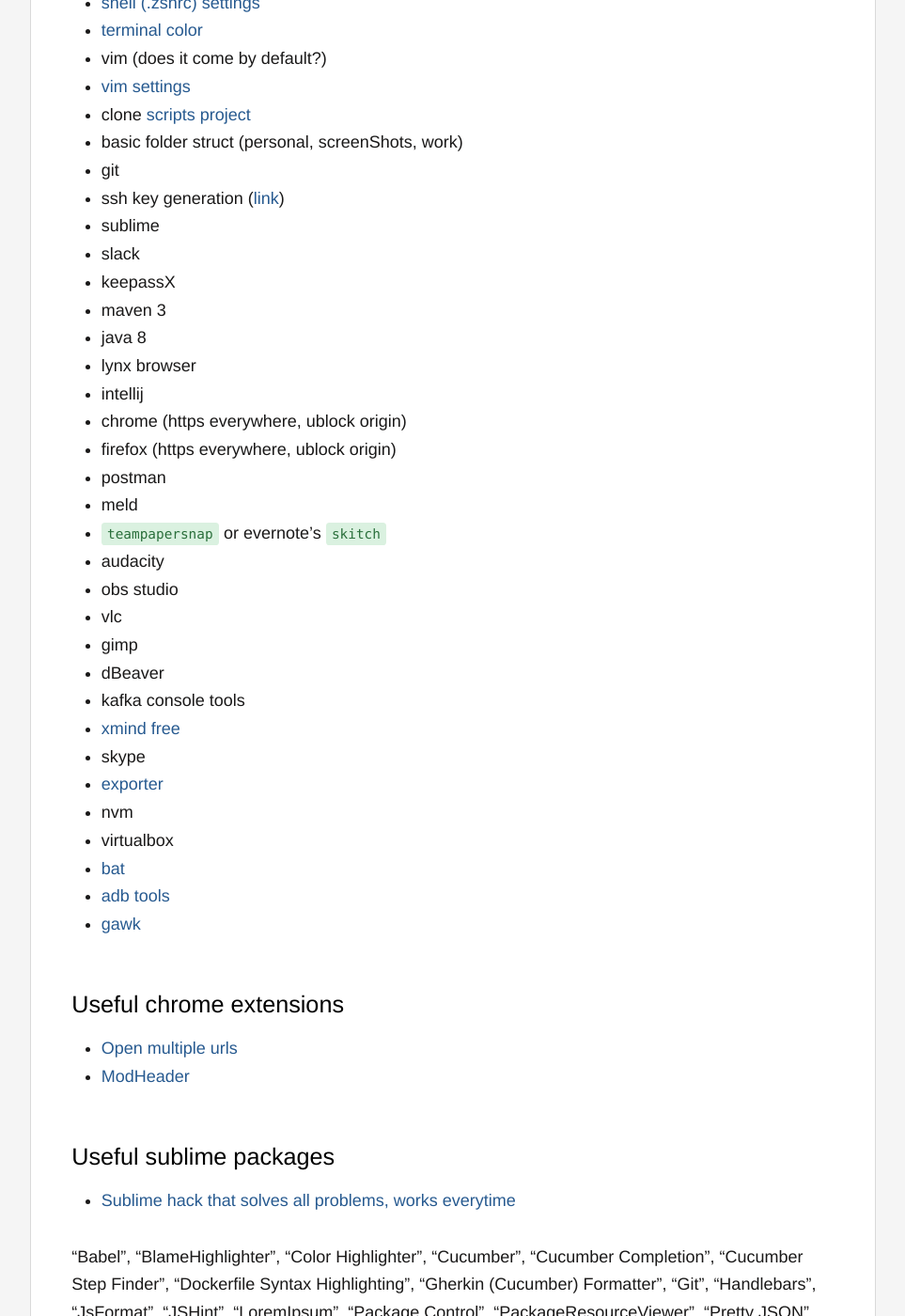
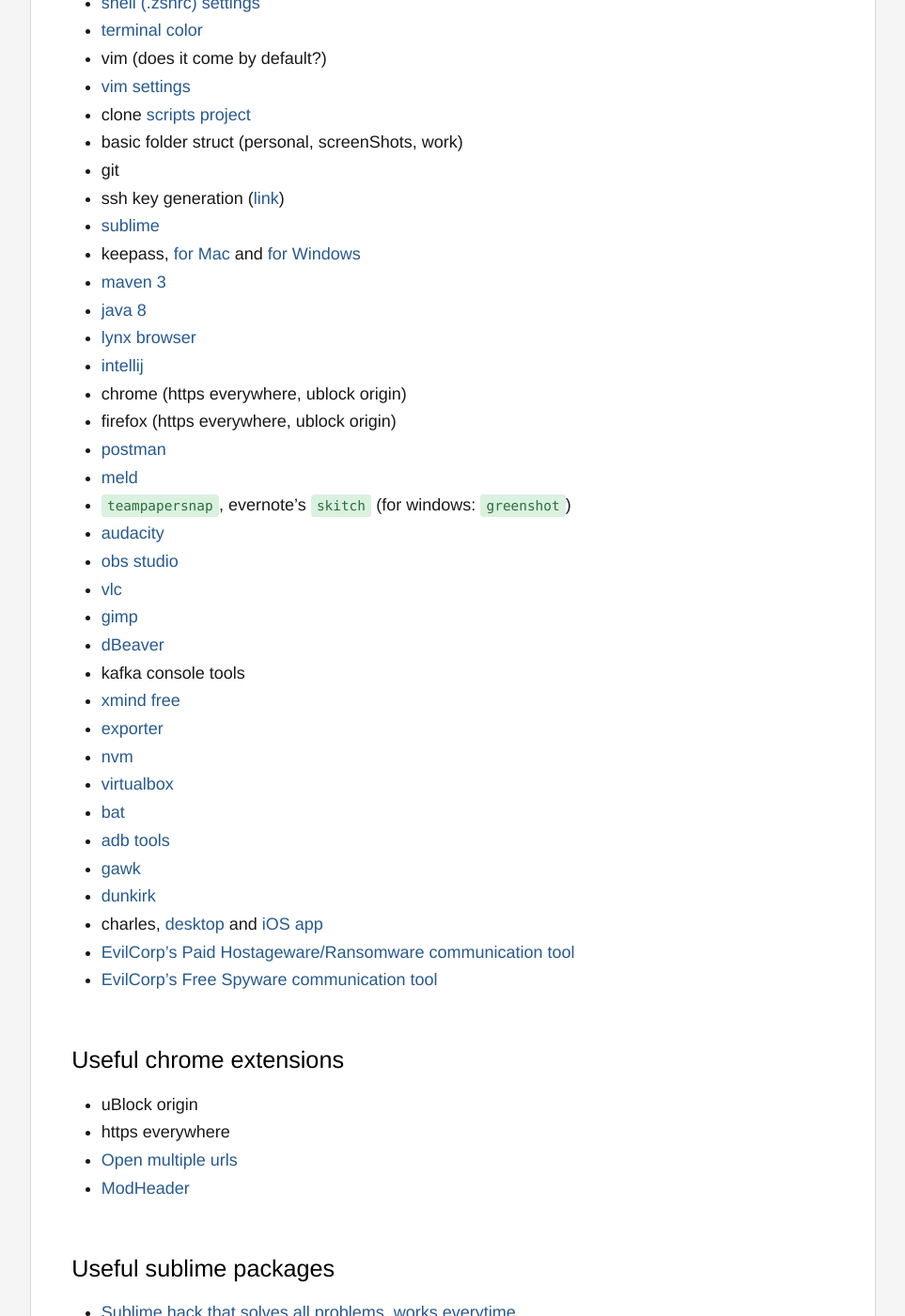
Before and after one commit to filfreire/filfreire.github.io, a Jekyll site: the page built from onboard.md, in a window 1280 px wide and 1400 px high, scrolled down 622 px. Shown: the whole window at 94% size, without its empty margins (158-1121 px from the left). Built offline with Jekyll 4.4.1, drawn with Linux system fonts in a browser that asks for light colours; some of the changed text lies outside the part shown.

Commit message:
minor improvements across some pages

```diff
--- a/onboard.md
+++ b/onboard.md
@@ -18,35 +18,39 @@
 - basic folder struct (personal, screenShots, work)
 - git
 - ssh key generation ([link](https://help.github.com/articles/generating-a-new-ssh-key-and-adding-it-to-the-ssh-agent/))
-- sublime
-- slack
-- keepassX
-- maven 3
-- java 8
-- lynx browser
-- intellij
+- [sublime](https://www.sublimetext.com/)
+- keepass, [for Mac](https://www.keepassx.org/) and [for Windows](https://keepass.info/)
+- [maven 3](https://stackoverflow.com/questions/8826881/maven-install-on-mac-os-x)
+- [java 8](https://stackoverflow.com/questions/24342886/how-to-install-java-8-on-mac)
+- [lynx browser](https://lynx.browser.org/)
+- [intellij](https://www.jetbrains.com/idea/)
 - chrome (https everywhere, ublock origin)
 - firefox (https everywhere, ublock origin)
-- postman
-- meld
-- `teampapersnap` or evernote's `skitch`
-- audacity
-- obs studio
-- vlc
-- gimp
-- dBeaver
+- [postman](https://www.getpostman.com/)
+- [meld](http://meldmerge.org/)
+- `teampapersnap`, evernote's `skitch` (for windows: `greenshot`)
+- [audacity](https://www.audacityteam.org/)
+- [obs studio](https://obsproject.com/)
+- [vlc](https://www.videolan.org/vlc/)
+- [gimp](https://www.gimp.org/downloads/)
+- [dBeaver](https://dbeaver.io/download/)
 - kafka console tools
 - [xmind free](https://www.xmind.net/download/xmind8/)
-- skype
 - [exporter](https://itunes.apple.com/us/app/exporter/id1099120373?mt=12)
-- nvm
-- virtualbox
+- [nvm](https://github.com/creationix/nvm)
+- [virtualbox](https://www.virtualbox.org/)
 - [bat](https://github.com/sharkdp/bat)
 - [adb tools](https://stackoverflow.com/a/28208121/7468990)
 - [gawk](https://www.gnu.org/software/gawk/)
+- [dunkirk](https://github.com/filfreire/dunkirk)
+- charles, [desktop](https://www.charlesproxy.com/) and [iOS app](https://itunes.apple.com/us/app/charles-proxy/id1134218562)
+- [EvilCorp's Paid Hostageware/Ransomware communication tool](https://slack.com/)
+- [EvilCorp's Free Spyware communication tool](https://www.skype.com/en/)
 
 ## Useful chrome extensions
 
+- uBlock origin
+- https everywhere
 - [Open multiple urls](https://chrome.google.com/webstore/detail/open-multiple-urls/oifijhaokejakekmnjmphonojcfkpbbh?hl=en)
 - [ModHeader](https://chrome.google.com/webstore/detail/modheader/idgpnmonknjnojddfkpgkljpfnnfcklj)
 
```
Also changed, not shown: other parts of onboard.md (+2 -2 lines), other-stuff.md (+2 -0 lines), projects.md (+1 -1 lines), talks.md (+2 -2 lines).
